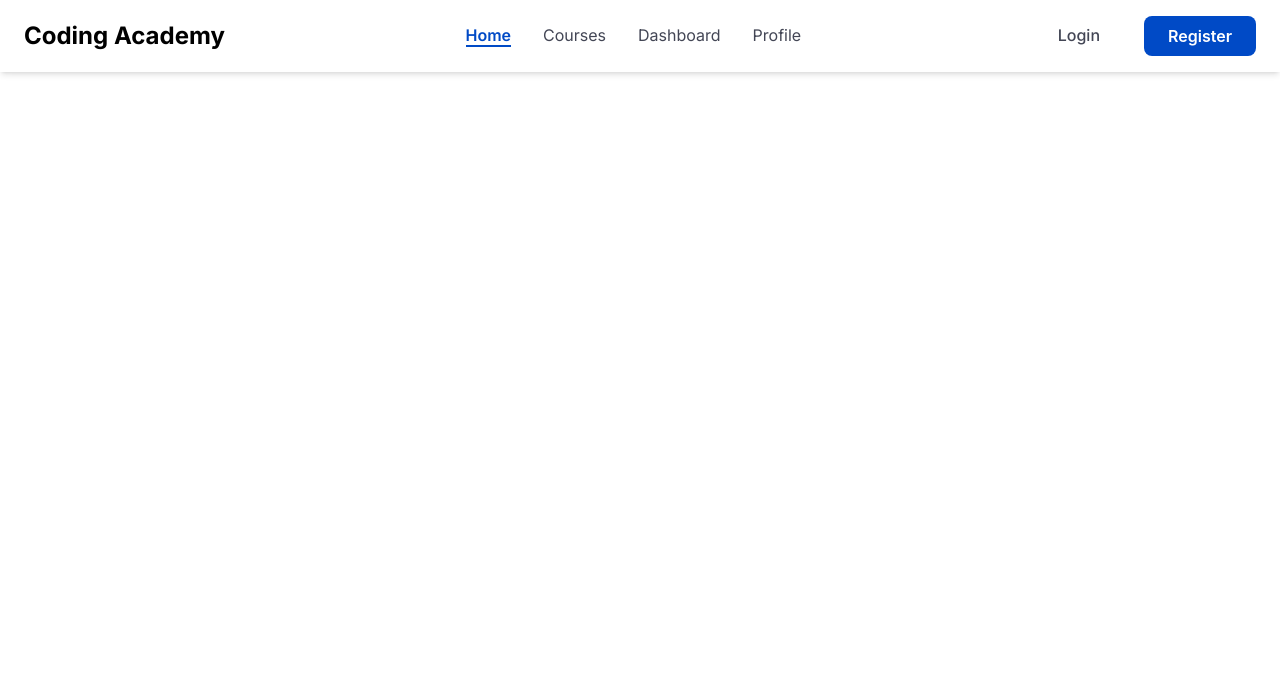
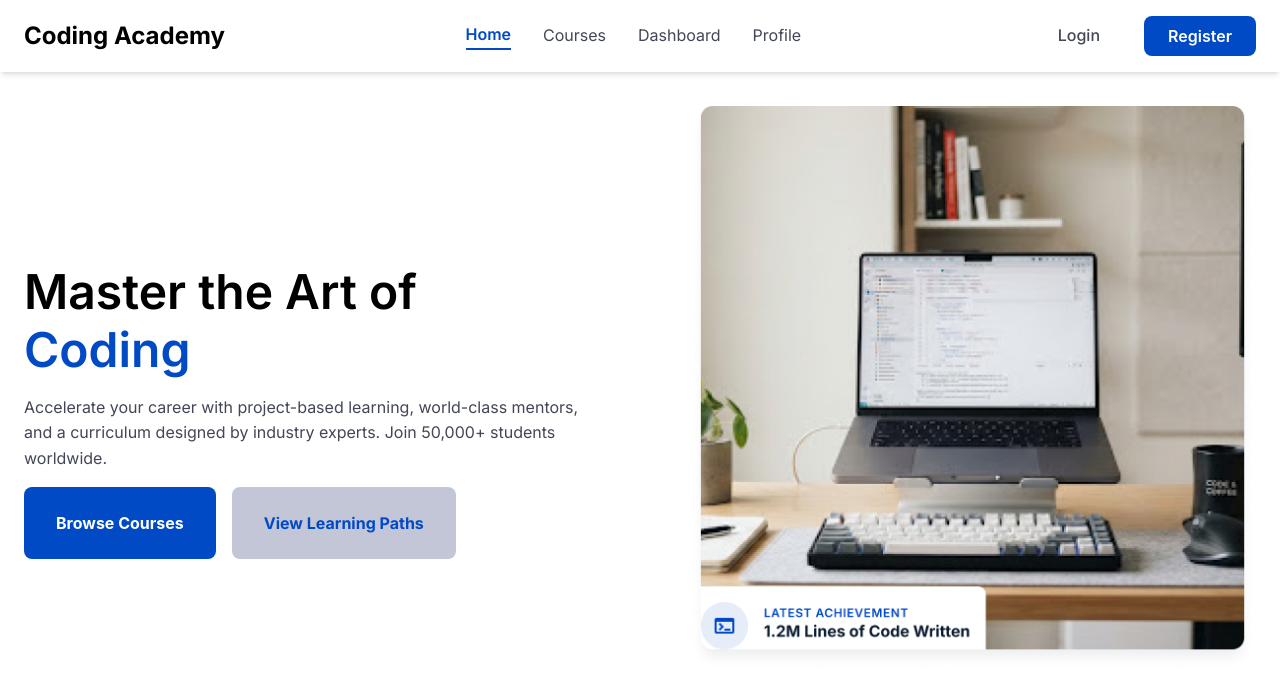
Before and after one commit to khattab-dev-web/coding-Academy, a website: page index.html in a window 1280 px wide. Drawn offline with Linux system fonts and the light colour scheme.

Commit message:
create hero section

```diff
--- a/index.html
+++ b/index.html
@@ -48,6 +48,29 @@
         </div>
     </header>
 
+    <main>
+        <section class="hero">
+            <div class="container row gap-16">
+                <div class="mt-20 flex flex-col gap-4">
+                    <h1 class="">Master the Art of <span class="text-primary">Coding</span></h1>
+                    <p class="paragraph">Accelerate your career with project-based learning, world-class
+                        mentors, and a curriculum designed by industry experts. Join
+                        50,000+ students worldwide.</p>
+                    <div class="buttons row gap-4">
+                        <button class="bg-primary py-6 px-8 rounded-lg text-[#FFFFFF] font-bold hover:bg-primary/90">Browse Courses</button>
+                        <button
+                        class="bg-[#C3C6D7] border-[#C3C6D7] py-6 px-8 text-primary rounded-lg font-Inter font-bold hover:bg-primary/30 transition-all">View Learning Paths</button>
+                    </div>
+                </div>
+                <div class="w-full mt-8 pl-10">
+                    <img src="./public/Background+Shadow.png" alt="Hero Photo" />
+                </div>
+            </div>
+
+        </section>
+
+    </main>
+
 </body>
 
 </html>
--- a/src/input.css
+++ b/src/input.css
@@ -6,7 +6,26 @@
         @apply mx-auto;
         @apply px-4;
         @apply md:px-6;
+    }
+    h1{
+        font-size: 3rem;
+        font-family: "Inter";
+        font-weight: 600;
+        line-height: 3.6rem;
 
+    }
+    h2{
+        font-size: 2rem;
+        font-weight: 500;
+        line-height: 2.6rem;
+    }
+    h3{
+        font-size: 1.5rem;
+        font-weight: 400;
+        line-height: 2.1rem;
+    }
+    button{
+        cursor: pointer;
     }
 }
 
@@ -26,7 +45,7 @@
 
 @layer components {
     .nav-link {
-        @apply text-[#434655] font-Inter font-normal leading-[25.6px];
+        @apply text-[#434655] font-Inter font-normal leading-[25.6px] hover:text-primary transition-all hover:scale-120 inline-block;
     }
 
     .nav-link-active {
@@ -34,8 +53,21 @@
     }
 
     .header {
-        @apply py-3.75 fixed top-0 w-full bg-[white] shadow-md z-99
+        @apply py-3.75 sticky top-0 w-full bg-[white] shadow-md z-99;
     }
 }
 
 /*=== end header section === */
+
+/*=== start Hero section === */
+
+body{
+    /* overflow-x: hidden; */
+}
+@utility paragraph{
+    @apply text-[#434655] font-Inter font-normal leading-[25.6px];
+}
+
+
+
+/*=== end Hero section === */
```
Also changed, not shown: public/Background+Shadow.png (added), public/headerPhoto.webp (added), public/unnamed.jpg (added), src/output.css.
